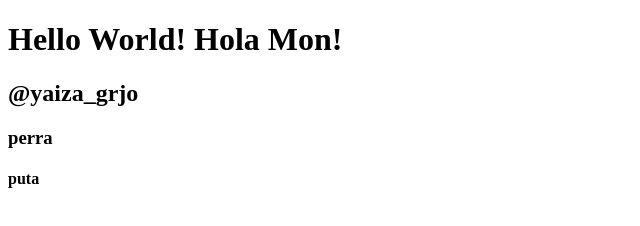
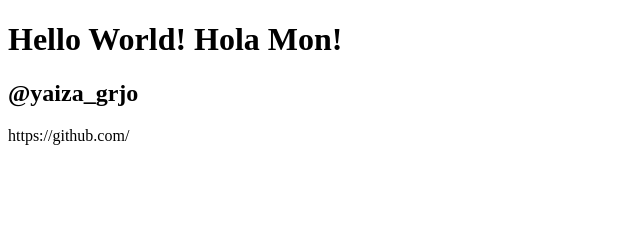
Before and after one commit to yaizagarcia56/P1, a plain HTML site: page index.html in a window 1280 px wide. Shown: the whole page, without its empty margins (0-640 px from the left). Drawn offline with Linux system fonts and the light colour scheme.

Commit message:
Add files via upload

```diff
--- a/index.html
+++ b/index.html
@@ -7,7 +7,7 @@
     <body>
         <h1>Hello World! Hola Mon!</h1>
         <h2>@yaiza_grjo</h2>
-        <h3>perra</h3>
-        <h4>puta</h4>
     </body>
 </html>
+
+https://github.com/
```
